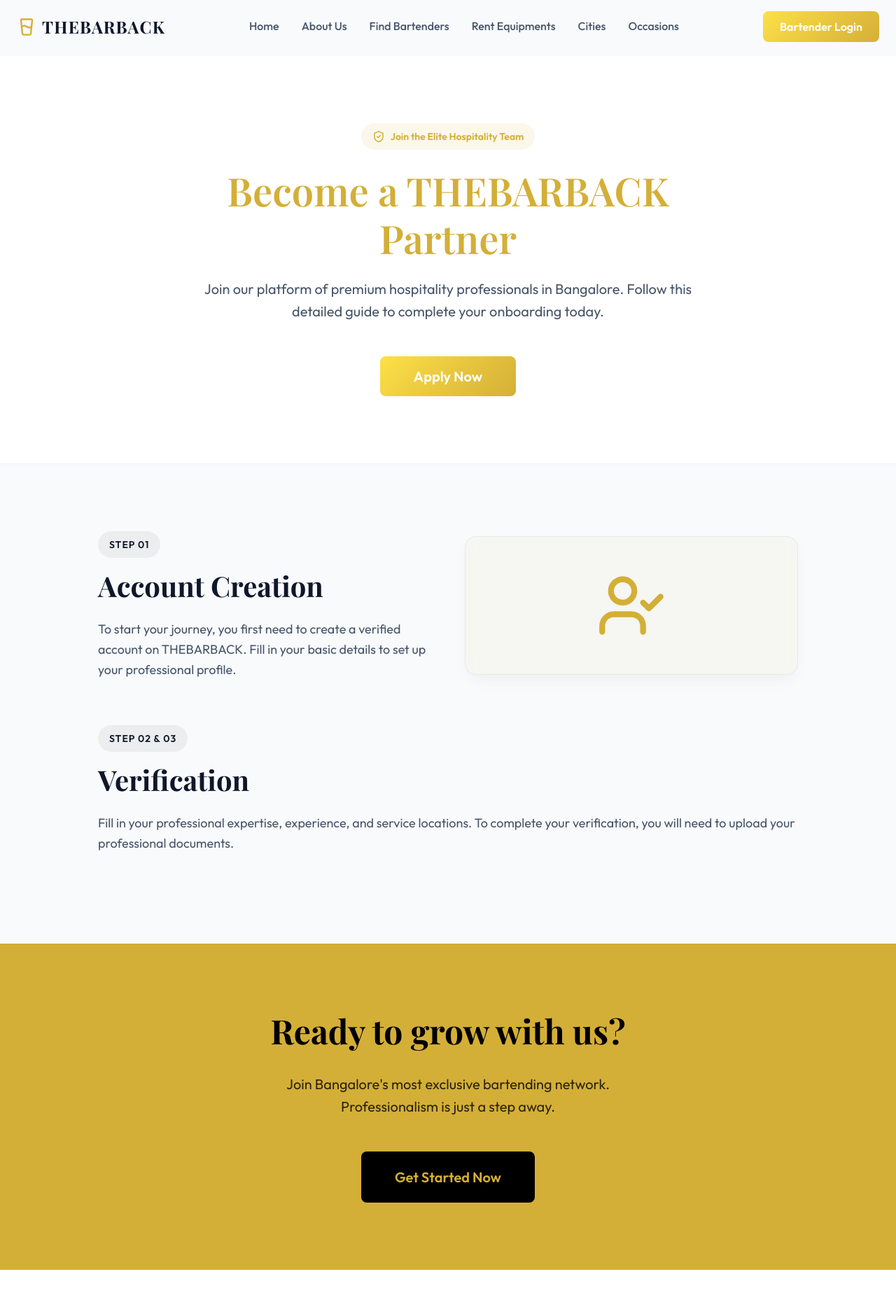
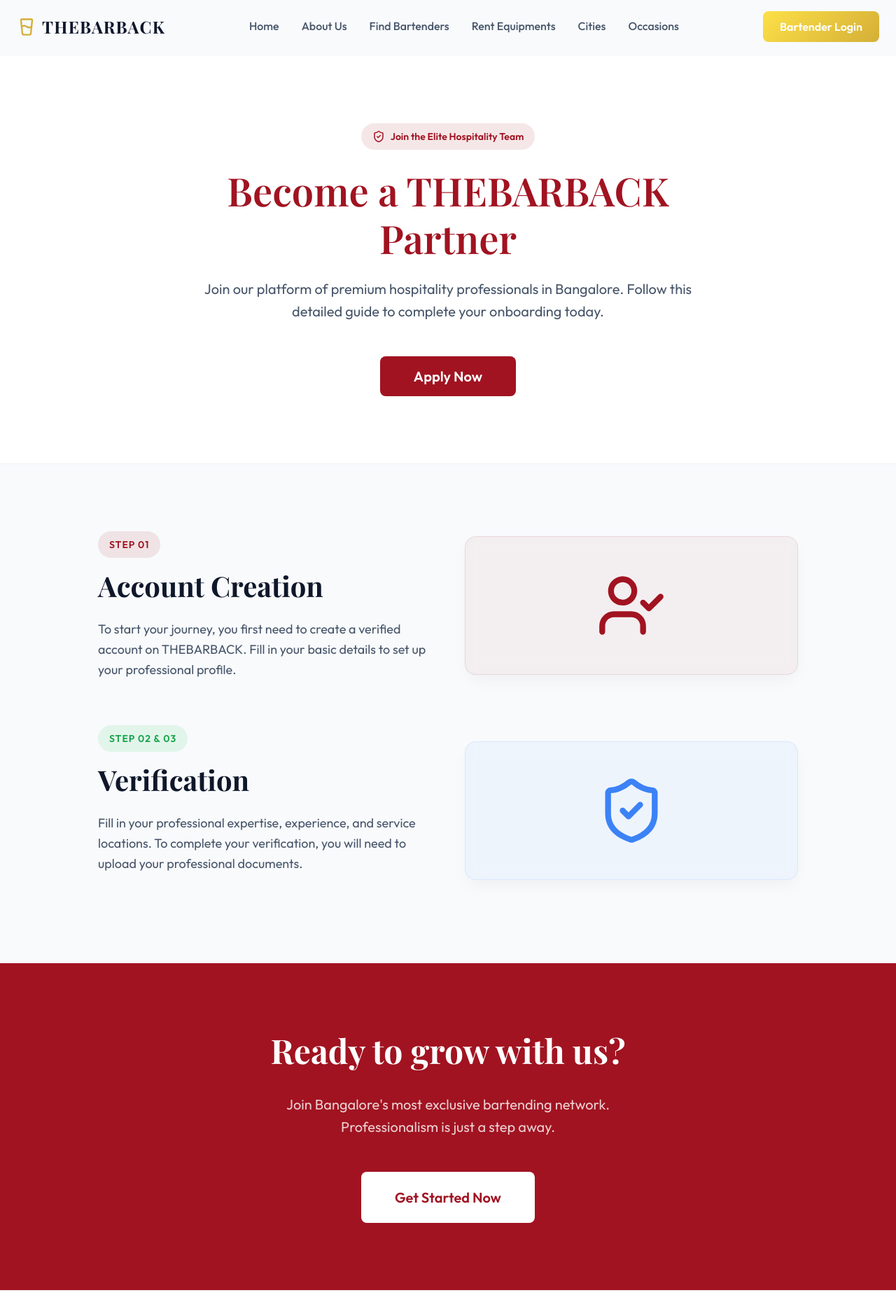
Before and after one commit to thebarbackweb-collab/website, a React (Vite) app: page /partner in a window 1280 px wide. Shown: the top 1880 px of the page at 70% size. Built offline with nearby package versions, Linux system fonts and the light colour scheme; no server answers; a web font is replaced by a local one.

Commit message:
style: add blue verification box to match tastico colors

```diff
--- a/src/pages/PartnerLanding.tsx
+++ b/src/pages/PartnerLanding.tsx
@@ -12,16 +12,16 @@
       {/* Hero Section */}
       <section style={{ padding: '6rem 1.5rem', textAlign: 'center', background: 'var(--color-bg-elevated)', borderBottom: '1px solid rgba(0,0,0,0.05)' }}>
         <div className="container" style={{ maxWidth: '800px' }}>
-          <div style={{ display: 'inline-flex', alignItems: 'center', gap: '0.5rem', background: 'rgba(212, 175, 55, 0.1)', color: 'var(--color-primary)', padding: '0.5rem 1rem', borderRadius: '50px', fontWeight: 600, fontSize: '0.875rem', marginBottom: '1.5rem' }}>
+          <div style={{ display: 'inline-flex', alignItems: 'center', gap: '0.5rem', background: 'rgba(161, 19, 33, 0.1)', color: '#A11321', padding: '0.5rem 1rem', borderRadius: '50px', fontWeight: 600, fontSize: '0.875rem', marginBottom: '1.5rem' }}>
             <ShieldCheck size={18} /> Join the Elite Hospitality Team
           </div>
-          <h1 style={{ fontFamily: 'var(--font-serif)', fontSize: '3.5rem', color: 'var(--color-primary)', marginBottom: '1.5rem', lineHeight: 1.2 }}>
+          <h1 style={{ fontFamily: 'var(--font-serif)', fontSize: '3.5rem', color: '#A11321', marginBottom: '1.5rem', lineHeight: 1.2 }}>
             Become a THEBARBACK Partner
           </h1>
           <p style={{ fontSize: '1.25rem', color: 'var(--color-text-muted)', marginBottom: '3rem', lineHeight: 1.6 }}>
             Join our platform of premium hospitality professionals in Bangalore. Follow this detailed guide to complete your onboarding today.
           </p>
-          <Button size="lg" onClick={() => navigate('/partner/apply')} style={{ fontSize: '1.25rem', padding: '1rem 3rem' }}>
+          <Button size="lg" onClick={() => navigate('/partner/apply')} style={{ background: '#A11321', color: 'white', fontSize: '1.25rem', padding: '1rem 3rem' }}>
             Apply Now
           </Button>
         </div>
@@ -34,7 +34,7 @@
           {/* Step 1 */}
           <div style={{ display: 'grid', gridTemplateColumns: 'repeat(auto-fit, minmax(300px, 1fr))', gap: '3rem', alignItems: 'center' }}>
             <div>
-              <div style={{ display: 'inline-block', background: 'rgba(0,0,0,0.05)', color: 'var(--color-text)', padding: '0.5rem 1rem', borderRadius: '50px', fontWeight: 600, fontSize: '0.875rem', marginBottom: '1rem', textTransform: 'uppercase', letterSpacing: '1px' }}>
+              <div style={{ display: 'inline-block', background: 'rgba(161, 19, 33, 0.1)', color: '#A11321', padding: '0.5rem 1rem', borderRadius: '50px', fontWeight: 600, fontSize: '0.875rem', marginBottom: '1rem', textTransform: 'uppercase', letterSpacing: '1px' }}>
                 Step 01
               </div>
               <h3 style={{ fontSize: '2.5rem', marginBottom: '1.5rem', fontWeight: 900 }}>Account Creation</h3>
@@ -43,15 +43,15 @@
                 Fill in your basic details to set up your professional profile.
               </p>
             </div>
-            <div className="glass-panel" style={{ padding: '3rem', display: 'flex', justifyContent: 'center', alignItems: 'center', background: 'rgba(212, 175, 55, 0.05)' }}>
-              <UserCheck size={100} className="text-gold" />
+            <div className="glass-panel" style={{ padding: '3rem', display: 'flex', justifyContent: 'center', alignItems: 'center', background: 'rgba(161, 19, 33, 0.05)', border: '1px solid rgba(161, 19, 33, 0.1)' }}>
+              <UserCheck size={100} color="#A11321" />
             </div>
           </div>
 
           {/* Step 2 & 3 */}
           <div style={{ display: 'grid', gridTemplateColumns: 'repeat(auto-fit, minmax(300px, 1fr))', gap: '3rem', alignItems: 'center' }}>
             <div style={{ order: 1 }}>
-              <div style={{ display: 'inline-block', background: 'rgba(0,0,0,0.05)', color: 'var(--color-text)', padding: '0.5rem 1rem', borderRadius: '50px', fontWeight: 600, fontSize: '0.875rem', marginBottom: '1rem', textTransform: 'uppercase', letterSpacing: '1px' }}>
+              <div style={{ display: 'inline-block', background: 'rgba(34, 197, 94, 0.1)', color: '#16a34a', padding: '0.5rem 1rem', borderRadius: '50px', fontWeight: 600, fontSize: '0.875rem', marginBottom: '1rem', textTransform: 'uppercase', letterSpacing: '1px' }}>
                 Step 02 & 03
               </div>
               <h3 style={{ fontSize: '2.5rem', marginBottom: '1.5rem', fontWeight: 900 }}>Verification</h3>
@@ -59,19 +59,22 @@
                 Fill in your professional expertise, experience, and service locations. To complete your verification, you will need to upload your professional documents.
               </p>
             </div>
+            <div className="glass-panel" style={{ padding: '3rem', display: 'flex', justifyContent: 'center', alignItems: 'center', background: 'rgba(59, 130, 246, 0.05)', border: '1px solid rgba(59, 130, 246, 0.1)', order: 2 }}>
+              <ShieldCheck size={100} color="#3b82f6" />
+            </div>
           </div>
 
         </div>
       </section>
 
       {/* CTA Section */}
-      <section style={{ padding: '6rem 1.5rem', background: 'var(--color-primary)', textAlign: 'center' }}>
+      <section style={{ padding: '6rem 1.5rem', background: '#A11321', textAlign: 'center' }}>
         <div className="container" style={{ maxWidth: '600px' }}>
-          <h2 style={{ fontSize: '3rem', fontWeight: 900, marginBottom: '2rem', color: '#000' }}>Ready to grow with us?</h2>
-          <p style={{ fontSize: '1.25rem', marginBottom: '3rem', color: 'rgba(0,0,0,0.8)' }}>
+          <h2 style={{ fontSize: '3rem', fontWeight: 900, marginBottom: '2rem', color: 'white' }}>Ready to grow with us?</h2>
+          <p style={{ fontSize: '1.25rem', marginBottom: '3rem', color: 'rgba(255,255,255,0.8)' }}>
             Join Bangalore's most exclusive bartending network. Professionalism is just a step away.
           </p>
-          <Button size="lg" onClick={() => navigate('/partner/apply')} style={{ background: '#000', color: 'var(--color-primary)', fontSize: '1.25rem', padding: '1.5rem 3rem' }}>
+          <Button size="lg" onClick={() => navigate('/partner/apply')} style={{ background: 'white', color: '#A11321', fontSize: '1.25rem', padding: '1.5rem 3rem' }}>
             Get Started Now
           </Button>
         </div>
```
